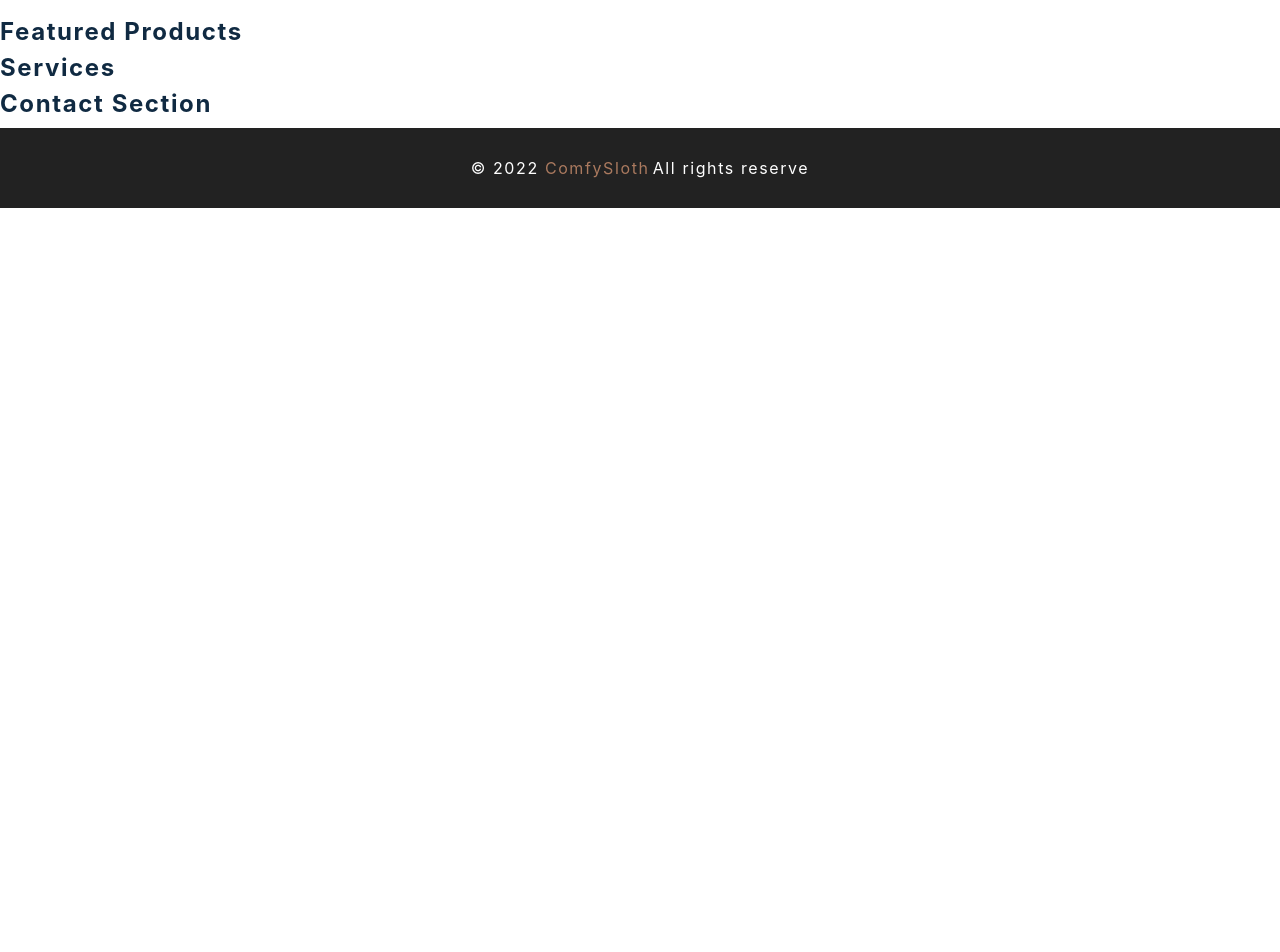
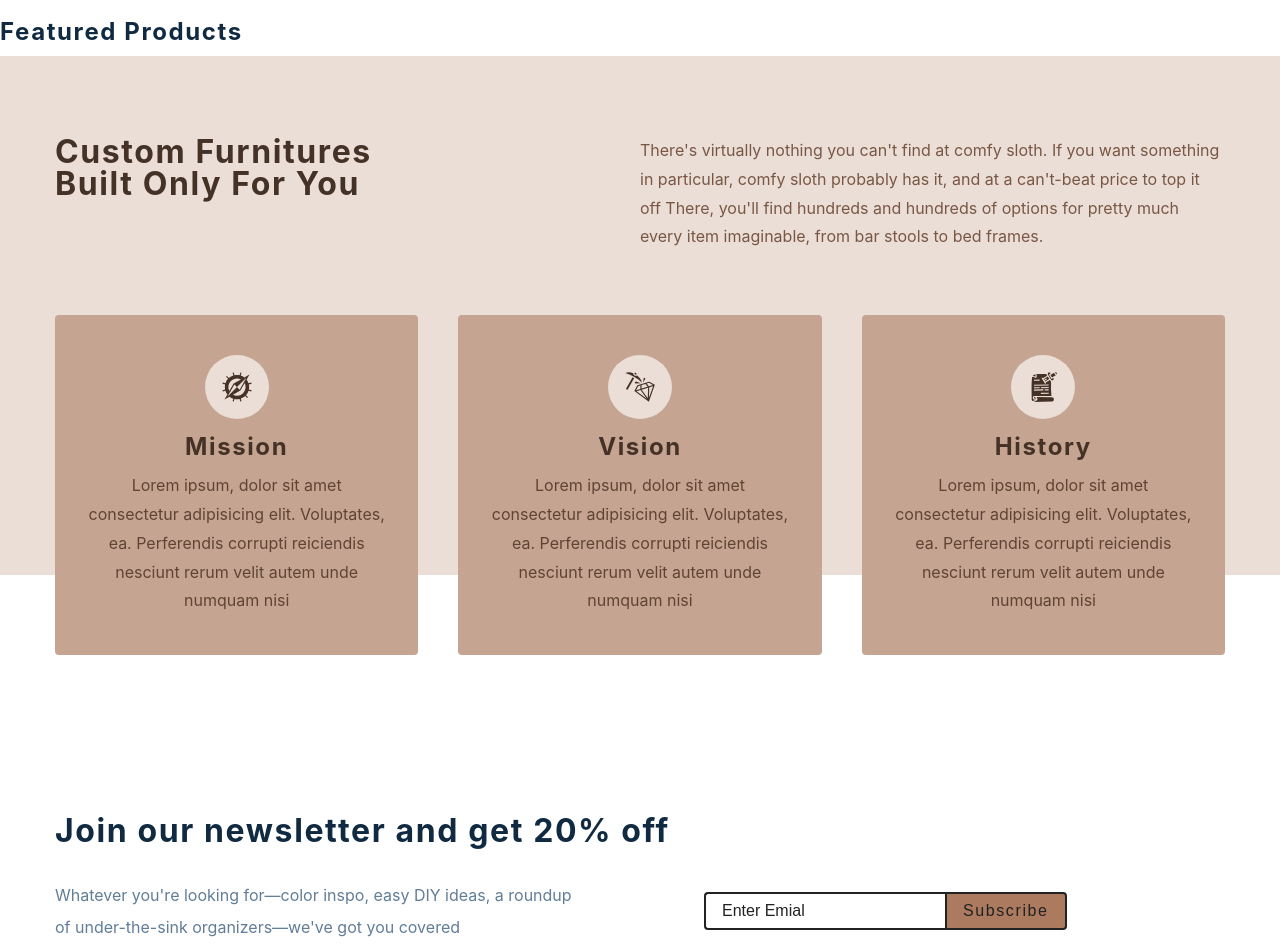
Before and after one commit to kikluz/react-eCommerce-app, a React (Create React App) app: page / in a window 1280 px wide. Shown: the part 780-1732 px from the top of the page. Before the commit the page ends 988 px from the top, so only its background shows below. Built offline with nearby package versions, Linux system fonts and the light colour scheme; the HTML template or start-up script is replaced by a standard one.

Commit message:
setup the newsletter form

```diff
--- a/src/components/Contact.js
+++ b/src/components/Contact.js
@@ -2,7 +2,27 @@ import React from 'react'
 import styled from 'styled-components'
 
 const Contact = () => {
-  return <h4>contact section</h4>
+  return (
+    <Wrapper>
+      <div className="section-center">
+        <h3>Join our newsletter and get 20% off</h3>
+        <div className='content'>
+          <p>
+            Whatever you're looking for—color inspo, easy DIY ideas,
+            a roundup of under-the-sink organizers—we've got you covered
+          </p>
+          <form
+            className='contanct-form'
+            action="https://formspree.io/f/mbjwzvka"
+            method="POST"
+          >
+            <input type="email" className='form-input' placeholder='enter emial' name='_replyto' />
+            <button className='submit-btn' type='submit'>subscribe </button>
+          </form>
+        </div>
+      </div>
+    </Wrapper>
+  )
 }
 const Wrapper = styled.section`
   padding: 5rem 0;
--- a/src/components/Services.js
+++ b/src/components/Services.js
@@ -3,7 +3,37 @@ import styled from 'styled-components'
 import { services } from '../utils/constants'
 
 const Services = () => {
-  return <h4>services </h4>
+  return (
+    <Wrapper>
+      <div className="section-center">
+        <article className='header'>
+          <h3>
+            custom furnitures <br />
+            built only for you
+          </h3>
+          <p>
+            There's virtually nothing you can't find at comfy sloth.
+            If you want something in particular, comfy sloth probably has it, and at a can't-beat price to top it off
+            There, you'll find hundreds and hundreds of options for pretty much every item imaginable,
+            from bar stools to bed frames.
+
+          </p>
+        </article>
+        <div className='services-center'>
+          {services.map((service) => {
+            const { id, icon, title, text } = service;
+            return (
+              <article key={id} className='service'>
+                <span className='icon'>{icon}</span>
+                <h4>{title}</h4>
+                <p>{text}</p>
+              </article>
+            )
+          })}
+        </div>
+      </div>
+    </Wrapper>
+  )
 }
 
 const Wrapper = styled.section`
--- a/src/utils/constants.js
+++ b/src/utils/constants.js
@@ -17,7 +17,7 @@ export const links = [
     url: '/products',
   },
 ]
-
+// we most import react if using the
 export const services = [
   {
     id: 1,
```
